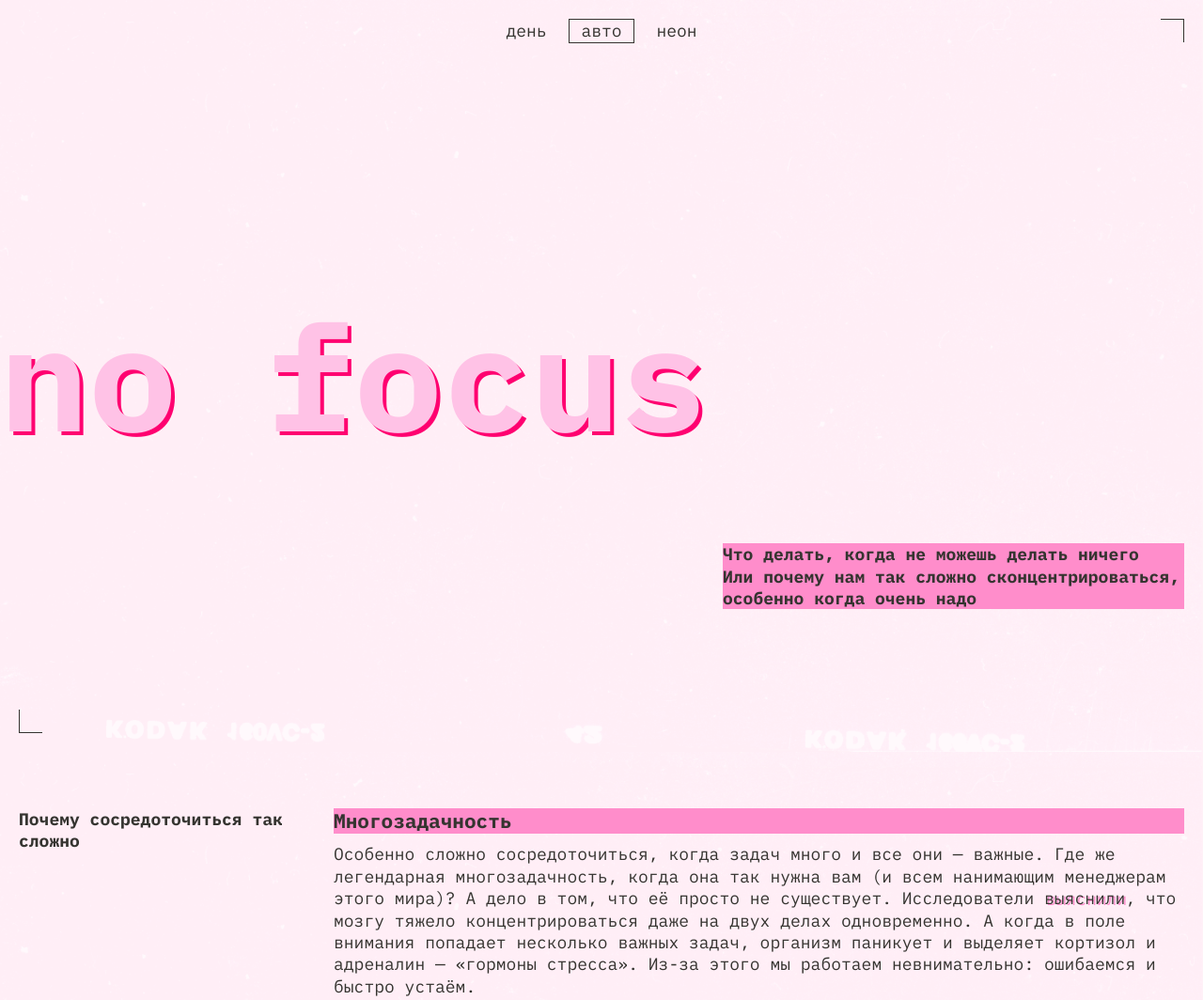
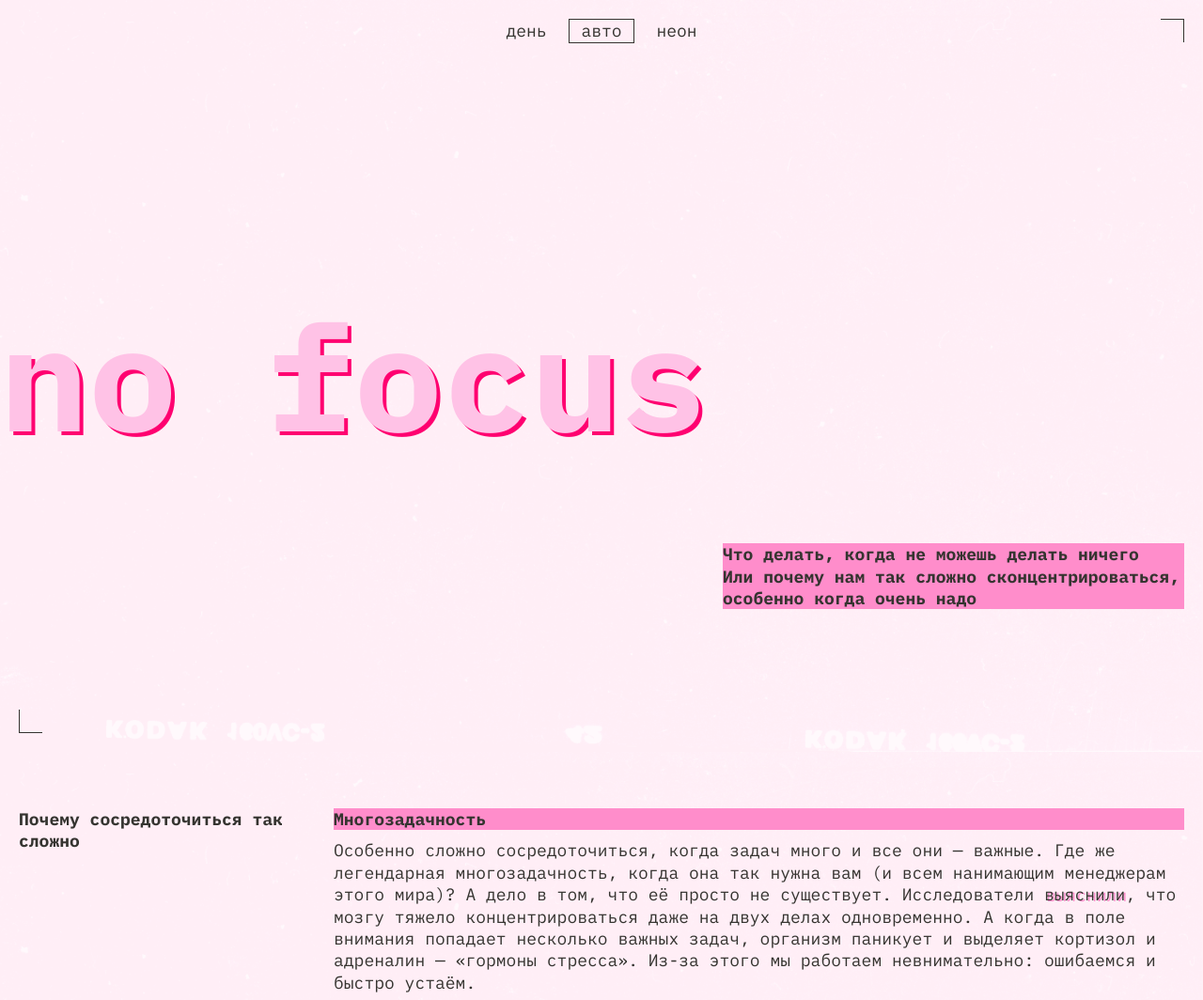
Before and after one commit to 94R1K/slozhno-sosredotochitsya, a plain HTML site: page index.html in a window 1280 px wide. Shown: the top 1064 px of the page at 94% size. Drawn offline with Linux system fonts and the light colour scheme.

Commit message:
fix after review

```diff
--- a/styles/style.css
+++ b/styles/style.css
@@ -136,14 +136,10 @@
   padding-right: var(--general-padding, 10px);
 }
 
-/*.main__content-list {*/
-/*  display: grid;*/
-/*  gap: var(--main-gap, 50px);*/
-/*}*/
-
 .title_decor_with_background {
   color: var(--primary-color, #000028);
   font-style: normal;
+  font-size: var(--font-size, 18px);
   font-weight: 700;
   line-height: 130%;
   background: var(--title-decor-background, #ff0070);
```
